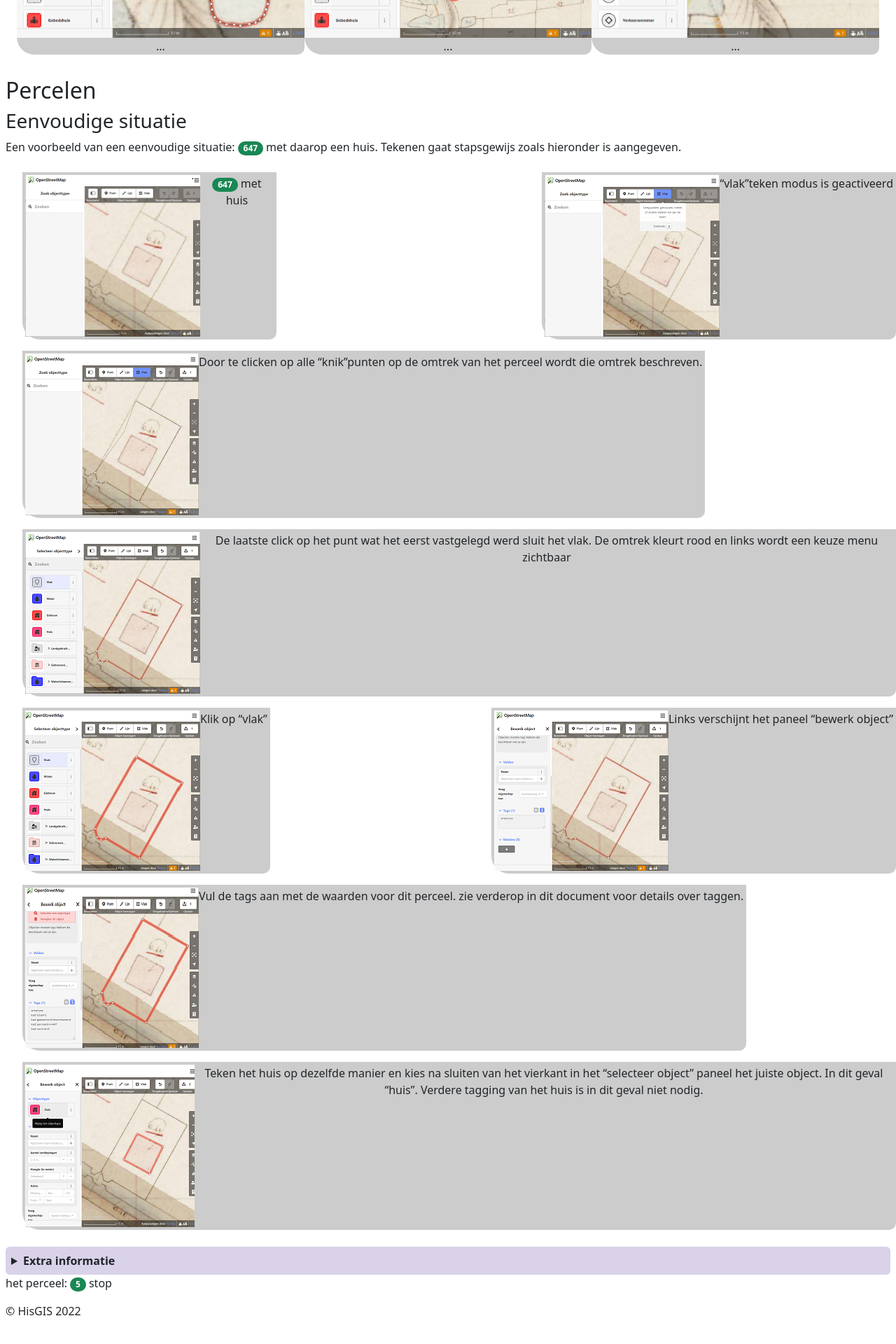
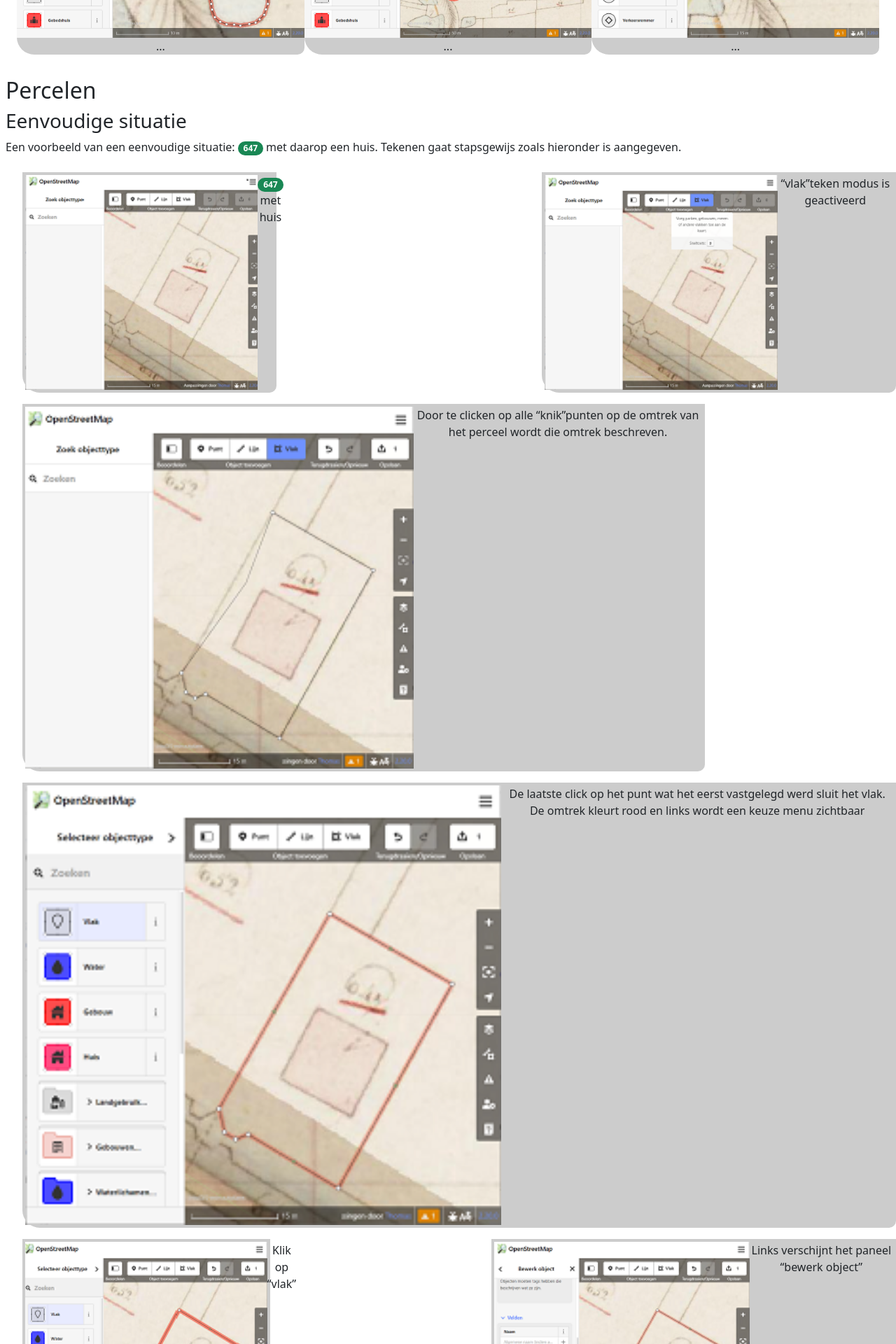
Before and after one commit to heinsr/hisgis-handleiding-md, a Jekyll site: the page built from osm.html, in a window 1280 px wide. Shown: the part 2731-4651 px from the top of the page at 70% size. Built offline with Jekyll 4.4.1, drawn with Linux system fonts in a browser that asks for light colours; before the commit the page ends 4624 px from its top, so only the background shows below that.

Commit message:
img w-100

```diff
--- a/osm.html
+++ b/osm.html
@@ -55,14 +55,14 @@ layout: default
 <p>Een voorbeeld van een eenvoudige situatie: P[647] met daarop een huis. Tekenen gaat stapsgewijs zoals hieronder is aangegeven.</p>
 
 <div class="d-flex justify-content-between w-100 m-3 flex-wrap h-auto">
-  <figure class="d-flex w-40 p-1 m-2"><img src="img/image1.png"/><br/><figcaption>P[647] met huis</figcaption></figure>
-  <figure class="d-flex w-40 p-1 m-2"><img src="img/image30.png"/><br/><figcaption>“vlak”teken modus is geactiveerd</figcaption></figure>
-  <figure class="d-flex w-40 p-1 m-2"><img src="img/image26.png"/><br/><figcaption>Door te clicken op alle “knik”punten op de omtrek van het perceel wordt die omtrek beschreven.</figcaption></figure>
-  <figure class="d-flex w-40 p-1 m-2"><img src="img/image20.png"/><br/><figcaption>De laatste click op het punt wat het eerst vastgelegd werd sluit het vlak. De omtrek kleurt rood en links wordt een keuze menu zichtbaar</figcaption></figure>
-  <figure class="d-flex w-40 p-1 m-2"><img src="img/image3.png"/><br/><figcaption>Klik op “vlak”</figcaption></figure>
-  <figure class="d-flex w-40 p-1 m-2"><img src="img/image23.png"/><br/><figcaption>Links verschijnt het paneel “bewerk object”</figcaption></figure>
-  <figure class="d-flex w-40 p-1 m-2"><img src="img/image25.png"/><br/><figcaption>Vul de tags aan met de waarden voor dit perceel. zie verderop in dit document voor details over taggen.</figcaption></figure>
-  <figure class="d-flex w-40 p-1 m-2"><img src="img/image18.png"/><br/><figcaption>Teken het huis op dezelfde manier en kies na sluiten van het vierkant in het “selecteer object” paneel het juiste object. In dit geval “huis”. Verdere tagging van het huis is in dit geval niet nodig.</figcaption></figure>
+  <figure class="d-flex w-40 p-1 m-2"><img class="w-100" src="img/image1.png"/><figcaption>P[647] met huis</figcaption></figure>
+  <figure class="d-flex w-40 p-1 m-2"><img class="w-100" src="img/image30.png"/><figcaption>“vlak”teken modus is geactiveerd</figcaption></figure>
+  <figure class="d-flex w-40 p-1 m-2"><img class="w-100" src="img/image26.png"/><figcaption>Door te clicken op alle “knik”punten op de omtrek van het perceel wordt die omtrek beschreven.</figcaption></figure>
+  <figure class="d-flex w-40 p-1 m-2"><img class="w-100" src="img/image20.png"/><figcaption>De laatste click op het punt wat het eerst vastgelegd werd sluit het vlak. De omtrek kleurt rood en links wordt een keuze menu zichtbaar</figcaption></figure>
+  <figure class="d-flex w-40 p-1 m-2"><img class="w-100" src="img/image3.png"/><figcaption>Klik op “vlak”</figcaption></figure>
+  <figure class="d-flex w-40 p-1 m-2"><img class="w-100" src="img/image23.png"/><figcaption>Links verschijnt het paneel “bewerk object”</figcaption></figure>
+  <figure class="d-flex w-40 p-1 m-2"><img class="w-100" src="img/image25.png"/><figcaption>Vul de tags aan met de waarden voor dit perceel. zie verderop in dit document voor details over taggen.</figcaption></figure>
+  <figure class="d-flex w-40 p-1 m-2"><img class="w-100" src="img/image18.png"/><figcaption>Teken het huis op dezelfde manier en kies na sluiten van het vierkant in het “selecteer object” paneel het juiste object. In dit geval “huis”. Verdere tagging van het huis is in dit geval niet nodig.</figcaption></figure>
 </div>
 
 <details class="rounded p-2"><summary>Extra informatie</summary>
```
